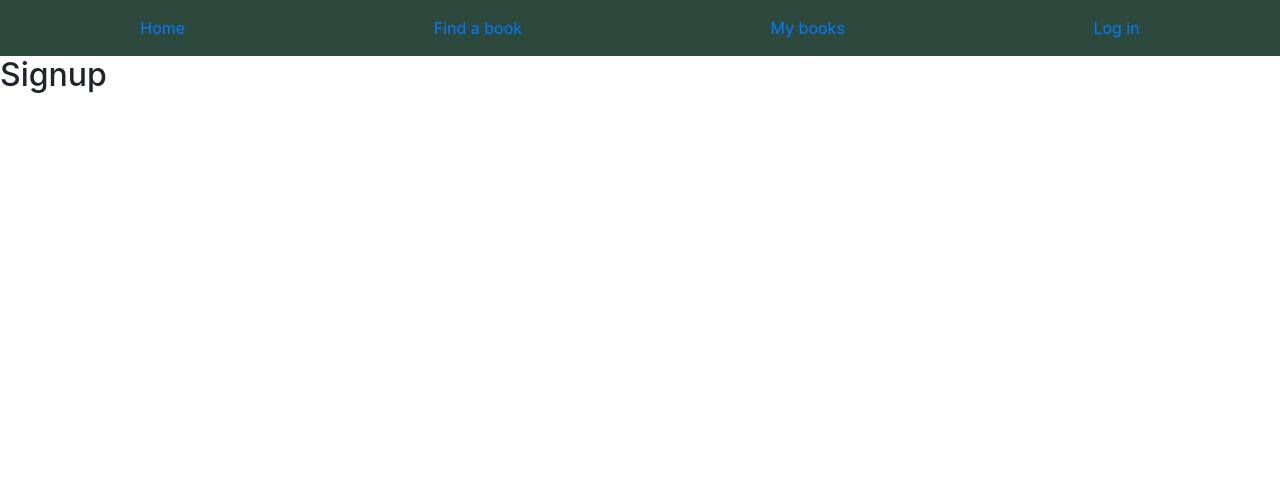
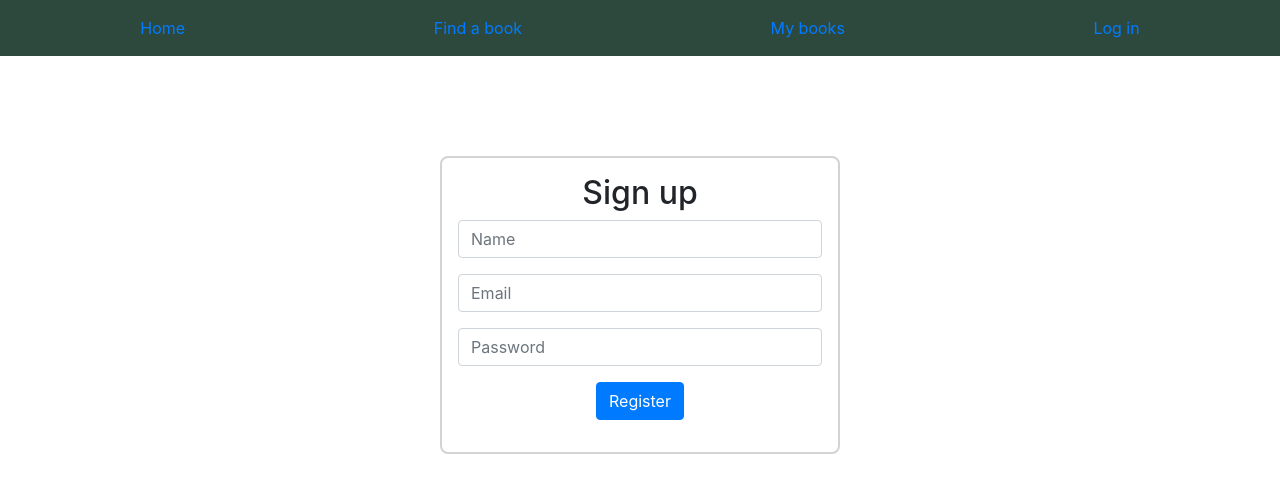
Before and after one commit to Tomtom-dev/Language-book-app-client, a React (Create React App) app: page /signup in a window 1280 px wide. Shown: the top 492 px of the page. Built offline with nearby package versions, Linux system fonts and the light colour scheme.

Commit message:
make signup page form

```diff
--- a/package.json
+++ b/package.json
@@ -17,6 +17,7 @@
     "react-router": "^5.2.0",
     "react-router-dom": "^5.2.0",
     "react-scripts": "3.4.1",
+    "reactstrap": "^8.5.1",
     "redux": "^4.0.5",
     "redux-thunk": "^2.3.0"
   },
--- a/src/pages/login/index.js
+++ b/src/pages/login/index.js
@@ -11,7 +11,6 @@ import './index.css'
 export default function Login() {
 
     const dispatch= useDispatch()
-
     // const id = useParams().id
 
     const [email, setEmail] = useState("");
--- a/src/pages/signup/index.js
+++ b/src/pages/signup/index.js
@@ -1,9 +1,55 @@
-import React from 'react'
+import React, {useState} from 'react'
+import{Container,Button, Form, Label, Input, FormGroup} from 'reactstrap'
+import { useDispatch } from "react-redux";
 
 export default function SignUp() {
+
+    const [name, setName] = useState("");
+    const [email, setEmail] = useState("");
+    const [password, setPassword] = useState("");
+
+    const dispatch = useDispatch();
+
+    function submitForm(event){
+        event.preventDefault();
+
+        console.log(name,email,password);
+
+        // dispatch(signUp(name,email,password))
+        setEmail("");
+        setPassword("");
+        setName("");
+
+    }
+
     return (
         <div>
-            <h2>Signup</h2>
+             <Container >
+
+            <Form className="form-size contain">
+            <h2>Sign up</h2>
+                <FormGroup>
+                    <Input type='text' placeholder="Name"
+                    value={name} onChange={event => setName(event.target.value)}></Input>
+                </FormGroup>
+                <FormGroup>
+                    <Input type='email' placeholder="Email"
+                    value={email} onChange={event => setEmail(event.target.value)}></Input>
+                </FormGroup>
+                <FormGroup>
+                    <Input type='password' placeholder="Password"
+                    value={password} onChange={event => setPassword(event.target.value)}></Input>
+                </FormGroup>
+
+                <div>
+                <FormGroup >
+
+                <Button color="primary"  type="submit" onClick={submitForm}>Register</Button>
+                </FormGroup>
+
+                </div>
+            </Form>
+            </Container>
         </div>
     )
 }
--- a/src/store/user/action.js
+++ b/src/store/user/action.js
@@ -7,7 +7,7 @@ const loginSuccess = userWithToken => {
   };
 };
 
-export const login = (email,password,id) =>{
+export const login = (email,password) =>{
     return async (dispatch,getState)=>{
       try {
 
@@ -15,6 +15,8 @@ export const login = (email,password,id) =>{
              email,
              password
          })
+
+         console.log("is it ??", email, password);
 
          dispatch(loginSuccess(response.data))
 
```
Also changed, not shown: 1 other file (tests, documents, lock files or other folders).
